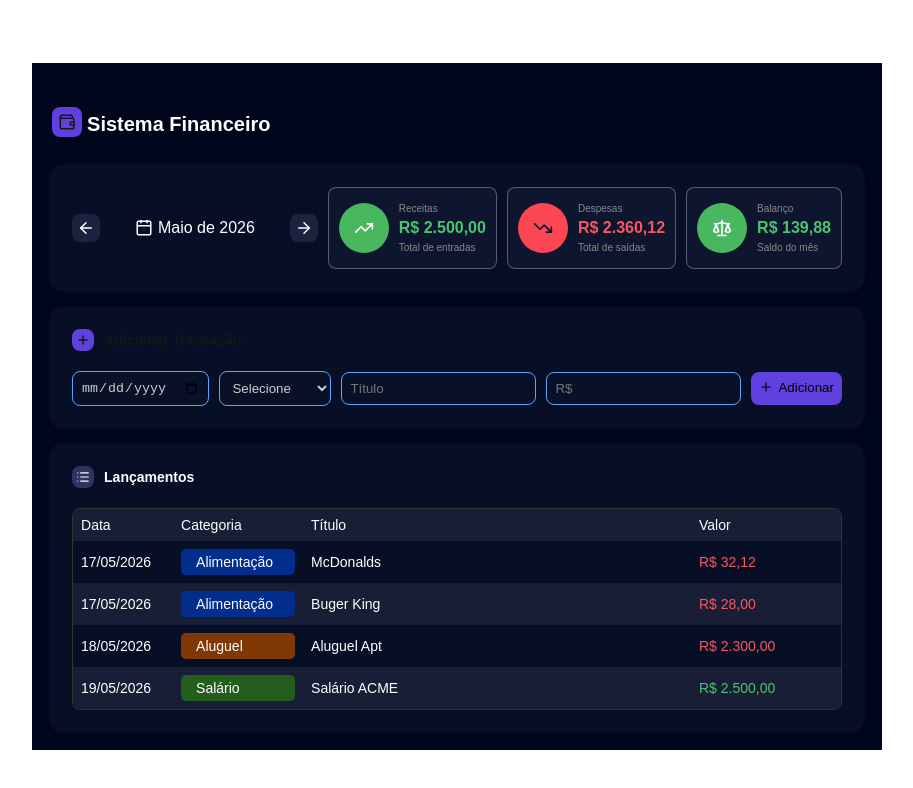
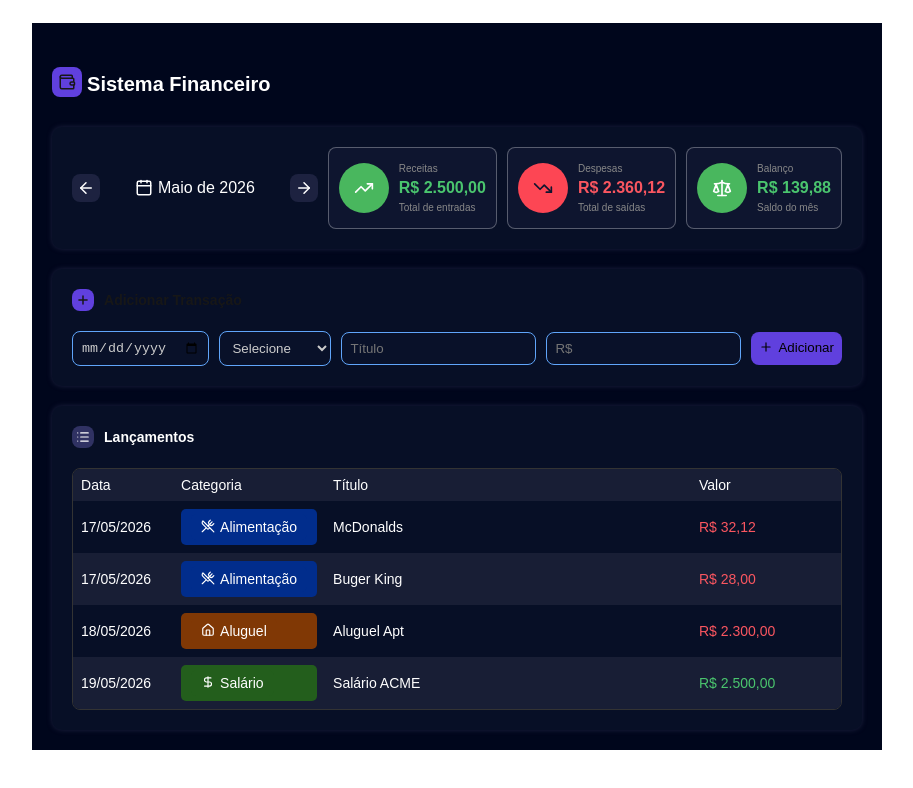
Before and after one commit to kabitschke/finance, a Next.js app: page / in a window 1280 px wide. Shown: the top 788 px of the page, without its empty margins (183-1096 px from the left). Built offline with nearby package versions, Linux system fonts and the light colour scheme.

Commit message:
table icon

```diff
--- a/src/components/TableItem/page.tsx
+++ b/src/components/TableItem/page.tsx
@@ -2,17 +2,17 @@ import { Item } from '@/types/Item';
 import styles from './page.module.css';
 import { formatDate } from '@/helpers/dateFilter';
 import { categories } from '@/data/categories';
-import { LucideIcon } from 'lucide-react';
+
 
 
 
 type Props = {
   item: Item;
-  icon?: LucideIcon;
-
 }
 
-export const TableItem = ({ item, icon: Icon }: Props) => {
+export const TableItem = ({ item }: Props) => {
+
+  const CategoryIcon = categories[item.category].icon;
 
   return (
 
@@ -20,7 +20,13 @@ export const TableItem = ({ item, icon: Icon }: Props) => {
       <td className={styles.column}>{formatDate(item.date)}</td>
       <td className={styles.column}>
         <div className={styles.category} style={{ backgroundColor: `${categories[item.category].color}` }}>
-          <div className={styles.icon}></div>{categories[item.category].title}
+          <div
+            className={styles.category}
+            style={{ backgroundColor: categories[item.category].color }}
+          >
+            <CategoryIcon size={14} />
+            {categories[item.category].title}
+          </div>
         </div>
       </td>
       <td className={styles.column}>{item.title}</td>
--- a/src/data/categories.ts
+++ b/src/data/categories.ts
@@ -1,7 +1,8 @@
 import { Category } from "@/types/Category";
+import { UtensilsCrossed, Home, DollarSign } from 'lucide-react';
 
 export const categories: Category = {
-    food: { title: 'Alimentação', color: '#012d8c', expensive: true },
-    rent: { title: 'Aluguel', color: '#803805', expensive: true },
-    salary: { title: 'Salário', color: '#235e1c', expensive: false }
+    food: { title: 'Alimentação', color: '#012d8c', expensive: true, icon: UtensilsCrossed },
+    rent: { title: 'Aluguel', color: '#803805', expensive: true, icon: Home },
+    salary: { title: 'Salário', color: '#235e1c', expensive: false, icon: DollarSign }
 }
--- a/src/types/Category.ts
+++ b/src/types/Category.ts
@@ -1,8 +1,11 @@
+import { LucideIcon } from "lucide-react";
+
 export type Category = {
     [tag: string]: {
         title: string;
         color: string;
         expensive: boolean;
+        icon: LucideIcon
     }
 
 }
```
